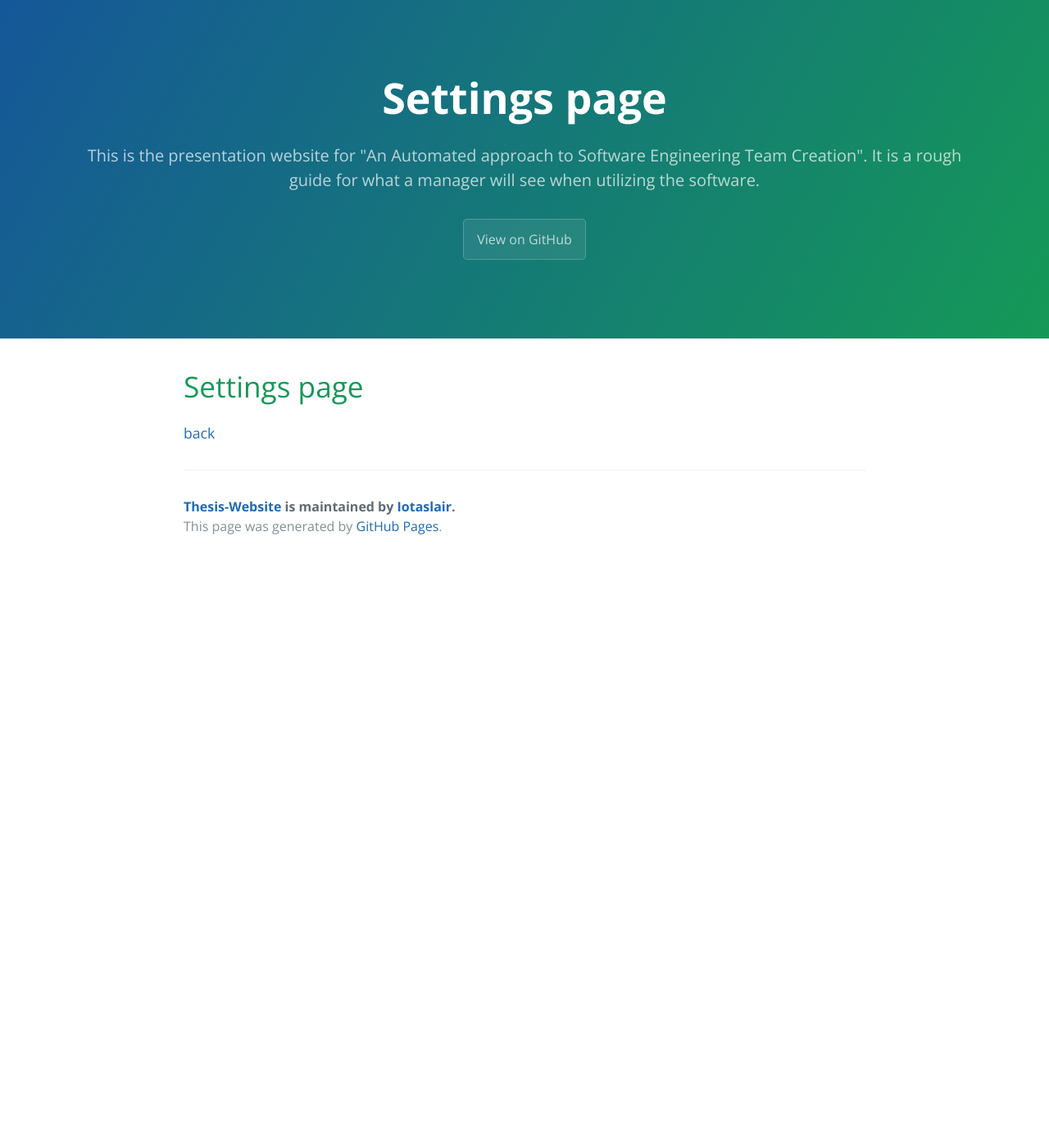
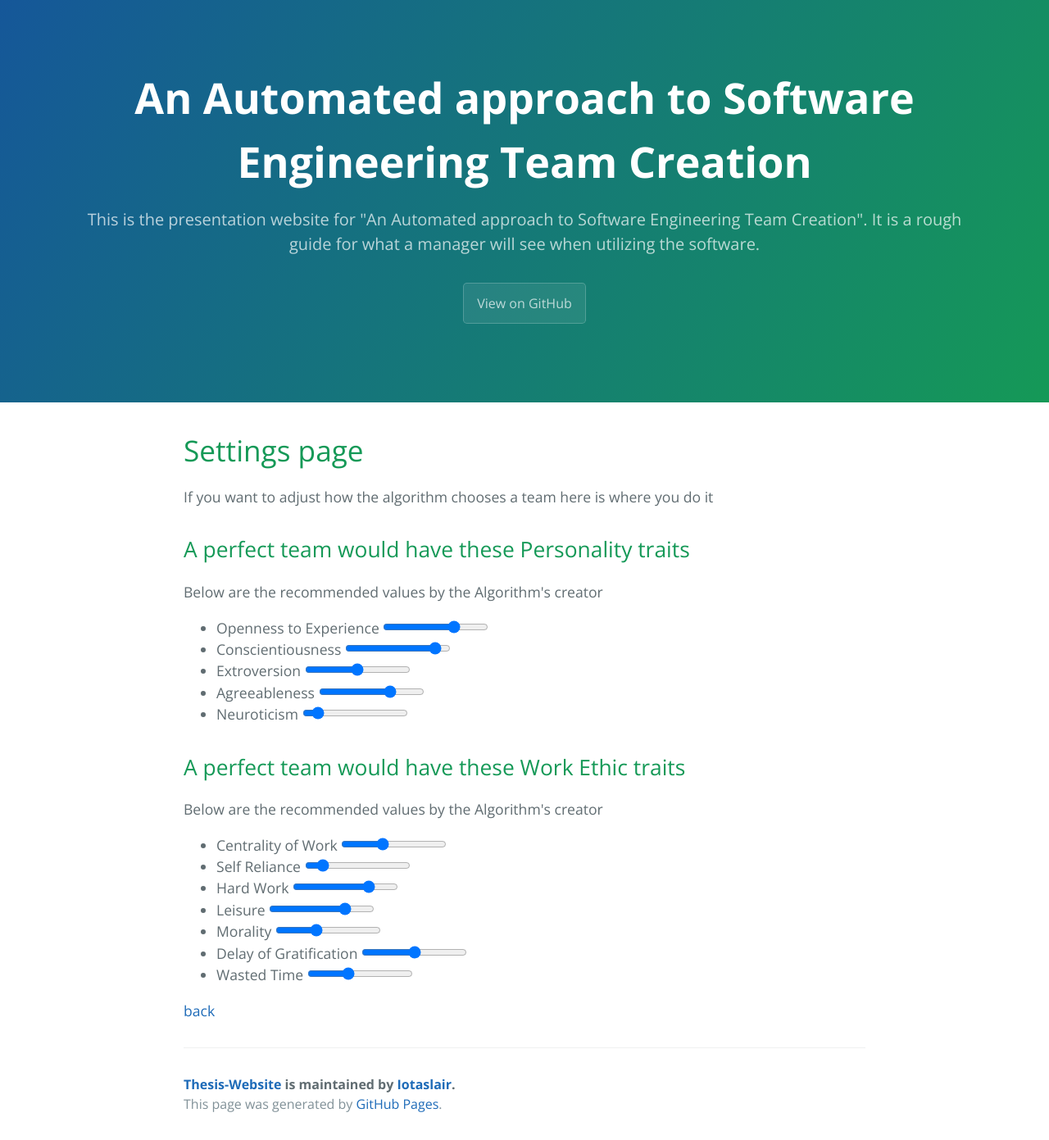
Before and after one commit to Iotaslair/Thesis-Website, a Jekyll site: the page built from settings.md, in a window 1280 px wide. Shown: the whole page at 82% size. Built offline with Jekyll 4.4.1, drawn with Linux system fonts in a browser that asks for light colours; our own code applies the rules of GitHub Pages for plain Markdown files; before the commit the page ends 900 px from its top, so only the background shows below that.

Commit message:
Perfect personality and perfect work ethic traits

```diff
--- /dev/null
+++ b/_data/perfect_personality.yml
@@ -0,0 +1,10 @@
+- name: Openness to Experience
+  value: 7
+- name: Conscientiousness
+  value: 9
+- name: Extroversion
+  value: 5
+- name: Agreeableness
+  value: 7
+- name: Neuroticism
+  value: 1
--- /dev/null
+++ b/_data/perfect_work_ethic.yml
@@ -0,0 +1,14 @@
+- name: Centrality of Work
+  value: 2.5
+- name: Self Reliance
+  value: 1.5
+- name: Hard Work
+  value: 4
+- name: Leisure
+  value: 4
+- name: Morality
+  value: 2.5
+- name: Delay of Gratification
+  value: 3
+- name: Wasted Time
+  value: 2.5
--- a/_data/settings.yml
+++ /dev/null
@@ -1,3 +0,0 @@
-- name: Setting 1
-- name: Setting 2
-- name: Setting 3
--- a/_layouts/settings.html
+++ b/_layouts/settings.html
@@ -36,10 +36,49 @@
       {% endif %}
     </header>
     <main id="content" class="main-content" role="main">
+      <h1 id="settings-page">Settings page</h1>
+      <p>
+        If you want to adjust how the algorithm chooses a team here is where you do it
+      </p>
+      <h2>A perfect team would have these Personality traits</h2>
+
+
+      <p>
+        Below are the recommended values by the Algorithm's creator
+      </p>
+      <ul>
+      {% for personality_trait in site.data.perfect_personality %}
+        <li>
+          <label for="customRange" class="form-label">{{personality_trait.name}}</label>
+          <input type="range" class="form-range" id="customRange" min = "0" max = "10" step = "1" value = {{personality_trait.value}}>
+        </li>
+      {% endfor %}
+      </ul>
+
+
+      <h2>A perfect team would have these Work Ethic traits</h2>
+
+      <p>
+        Below are the recommended values by the Algorithm's creator
+      </p>
+      <ul>
+      {% for work_ethic_trait in site.data.perfect_work_ethic %}
+        <li>
+          <label for="customRange" class="form-label">{{work_ethic_trait.name}}</label>
+          <input type="range" class="form-range" id="customRange" min = "1" max = "5" step = ".5" value = {{work_ethic_trait.value}}>
+        </li>
+      {% endfor %}
+      </ul>
 
 
 
+
+      <!-- Back button -->
       {{ content }}
+
+
+
+
 
       <footer class="site-footer">
         {% if site.github.is_project_page %}
--- a/settings.md
+++ b/settings.md
@@ -2,8 +2,5 @@
 layout: settings
 ---
 
-# Settings page
-
-
 
 [back](./)
```
